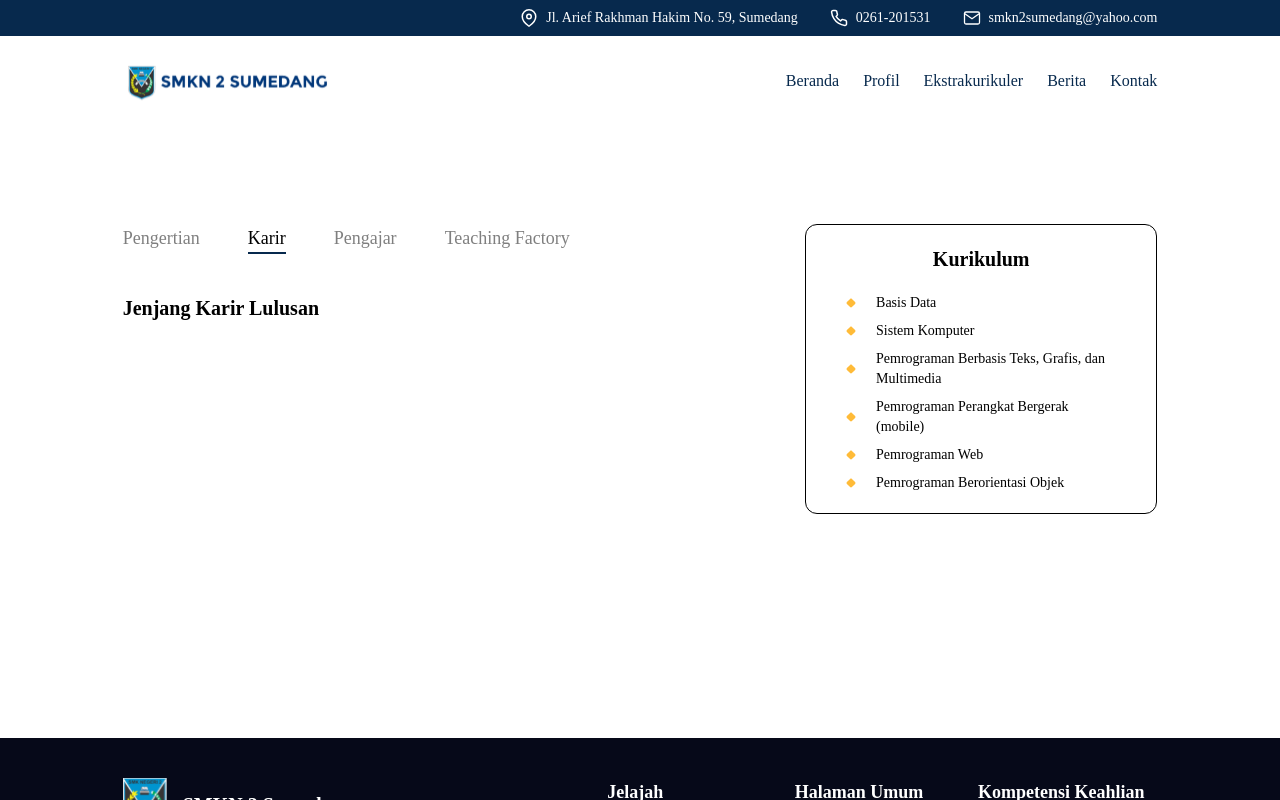
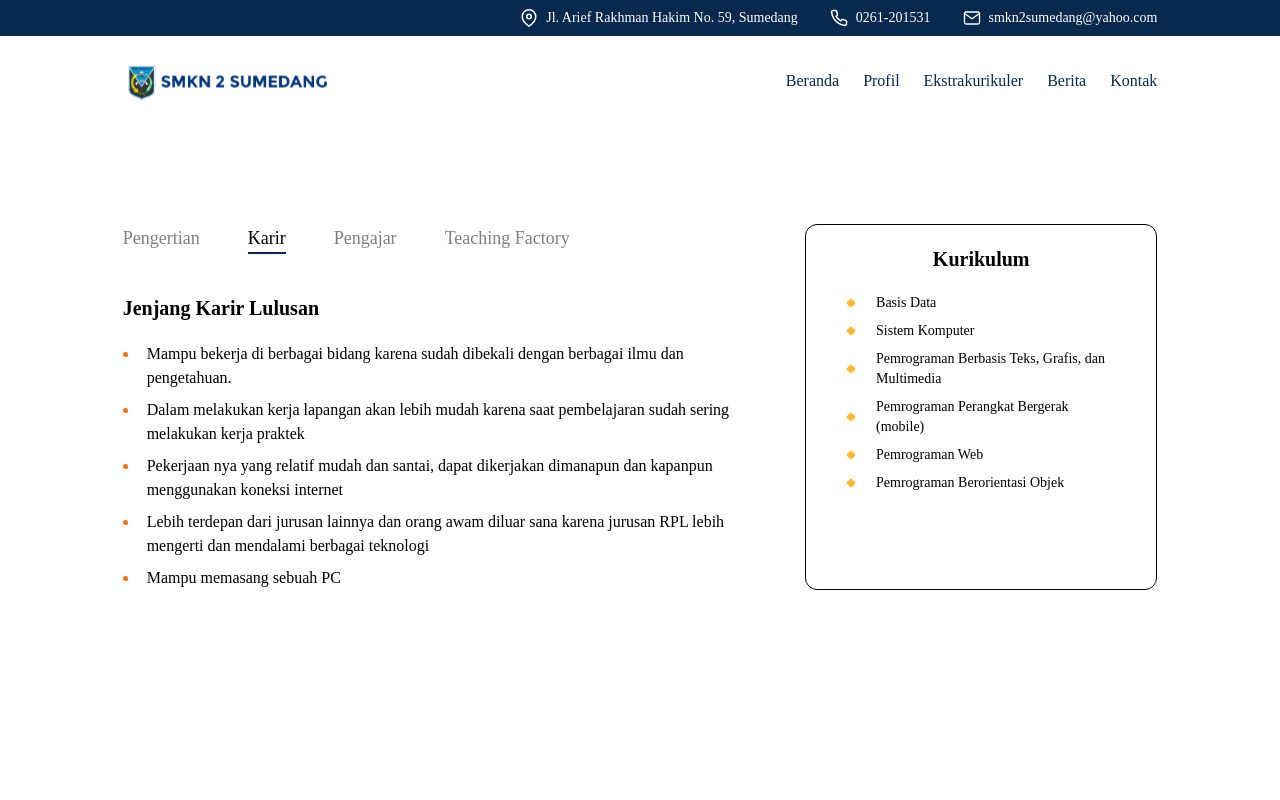
Before and after one commit to isyhfadilah/smkn2sumedang, a Next.js app: page /jurusan/pplg in a window 1280 px wide. Both pictures are taken after a click on the element "Karir". Shown: the top 800 px of the page. Built offline with nearby package versions, Linux system fonts and the light colour scheme; a web font is replaced by a local one.

Commit message:
fix: list in tabbar component

```diff
--- a/src/app/(client)/jurusan/pplg/page.tsx
+++ b/src/app/(client)/jurusan/pplg/page.tsx
@@ -18,6 +18,7 @@ export default function Pplg() {
             title={jurusan[activeIndex].title}
             description={jurusan[activeIndex]?.detail}
             subtitle={jurusan[activeIndex]?.subtitle}
+            pointer={jurusan[activeIndex]?.pointer}
           />
         </div>
         <CardKurikulum />
--- a/src/components/ui/tab/tabcontent.tsx
+++ b/src/components/ui/tab/tabcontent.tsx
@@ -1,16 +1,26 @@
+import React from 'react'
+
 interface Props {
   title?: string
   subtitle?: string
   description?: string
-  // pointer?: array
+  pointer?: string[] | undefined
 }
 
-export const TabContent = ({ title, description, subtitle }: Props) => {
+export const TabContent = ({ title, description, subtitle, pointer }: Props) => {
   return (
     <div>
       <h1 className="text-xl font-semibold">{title}</h1>
       <p className="text-sm">{subtitle}</p>
       <p className="text-base font-light mt-5">{description}</p>
+
+      <ul className="space-y-2">
+        {pointer?.map((item, index) => (
+          <li className="list-disc ml-4 pl-2 text-dark" key={index}>
+            <span className="text-black">{item}</span>
+          </li>
+        ))}
+      </ul>
     </div>
   )
 }
--- a/src/data/jurusan.json
+++ b/src/data/jurusan.json
@@ -26,6 +26,6 @@
     "title": "Application Development",
     "subtitle": "Pengembangan Perangkat Lunak dan Gim",
     "icon": "/icons/",
-    "content": ["User Interface Design", "Web Application", "Metaverse", "Merchandise (Design & Printing)"]
+    "pointer": ["User Interface Design", "Web Application", "Metaverse", "Merchandise (Design & Printing)"]
   }
 ]
--- a/src/shared/styles/app.css
+++ b/src/shared/styles/app.css
@@ -509,6 +509,7 @@
 .mb-4{margin-bottom:1rem;}
 .mb-5{margin-bottom:1.25rem;}
 .mb-6{margin-bottom:1.5rem;}
+.ml-4{margin-left:1rem;}
 .mr-10{margin-right:2.5rem;}
 .mr-5{margin-right:1.25rem;}
 .mt-10{margin-top:2.5rem;}
@@ -550,6 +551,7 @@
 .animate-spin{animation:spin 1s linear infinite;}
 .cursor-pointer{cursor:pointer;}
 .resize{resize:both;}
+.list-disc{list-style-type:disc;}
 .items-center{align-items:center;}
 .justify-end{justify-content:flex-end;}
 .justify-center{justify-content:center;}
@@ -657,6 +659,7 @@
 .pb-46{padding-bottom:11.5rem;}
 .pb-6{padding-bottom:1.5rem;}
 .pl-11{padding-left:2.75rem;}
+.pl-2{padding-left:0.5rem;}
 .pl-4{padding-left:1rem;}
 .pr-4{padding-right:1rem;}
 .pt-4{padding-top:1rem;}
```
Also changed, not shown: src/components/ui/tab/tabpointer.tsx (added, +7 -0 lines).
